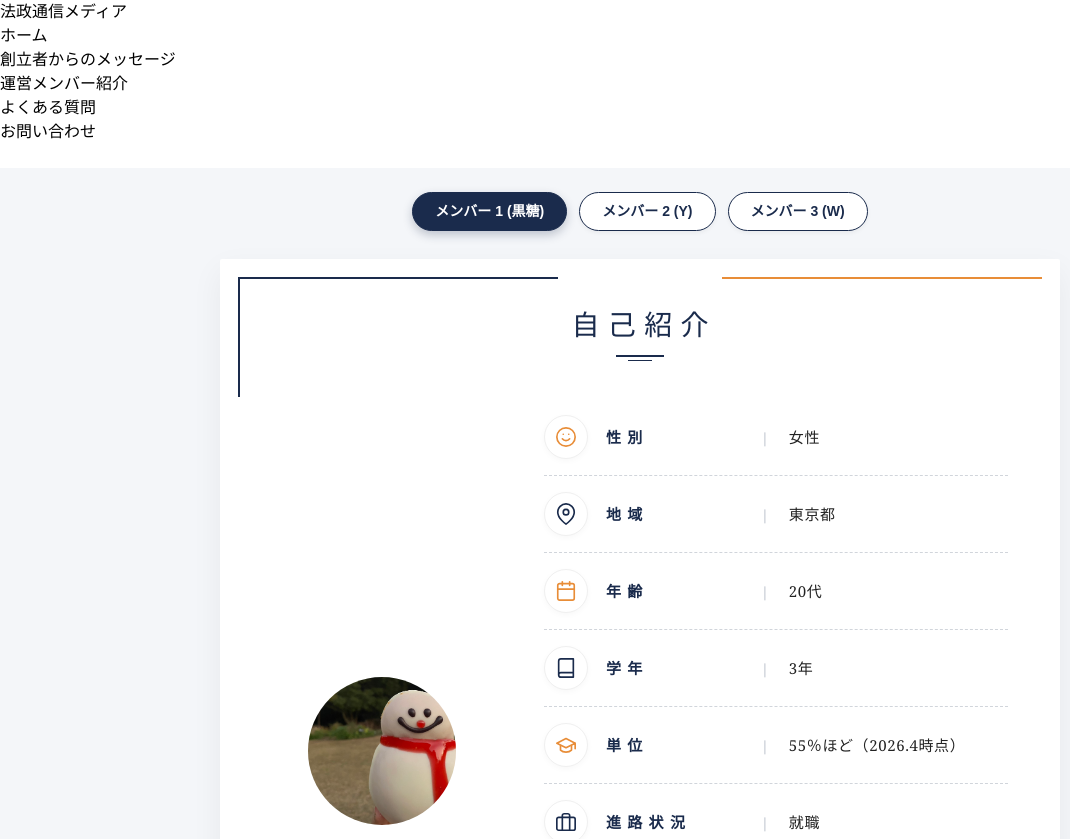
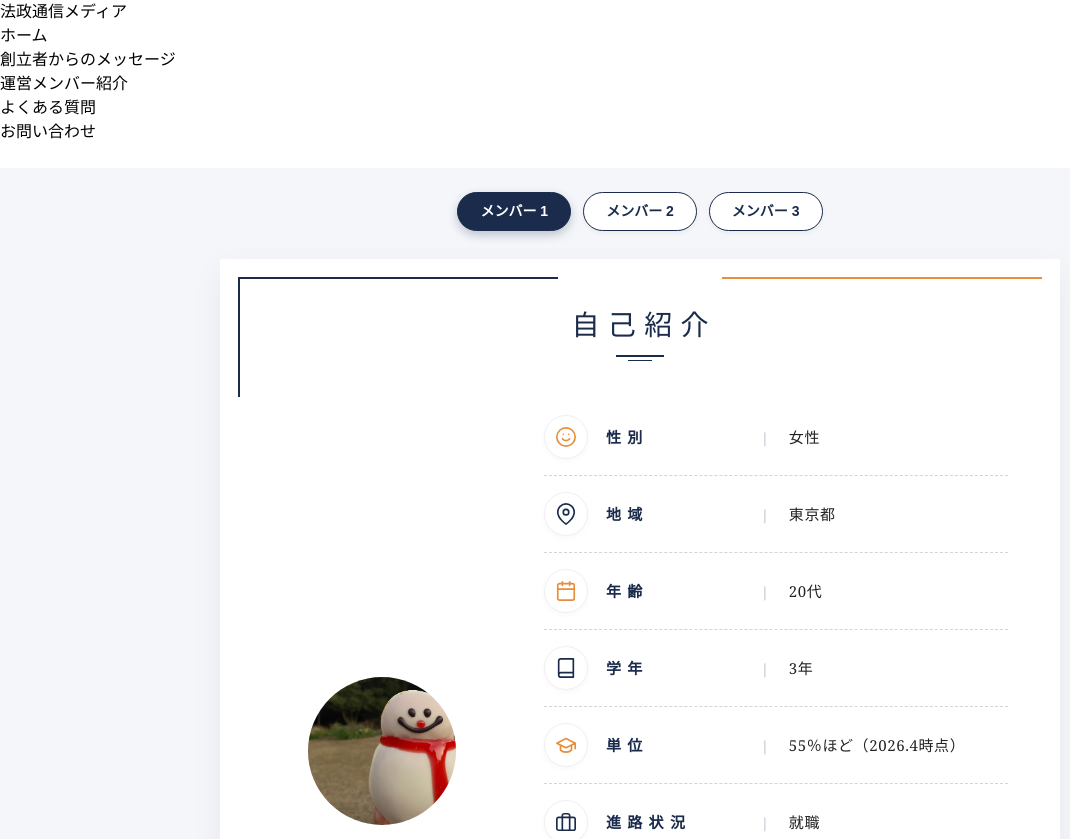
Before and after one commit to wata-0911/housei-media, a React (Vite) app: page /member in a window 1280 px wide. Shown: the top 839 px of the page, without its empty margins (0-1070 px from the left). Built offline with nearby package versions, Linux system fonts and the light colour scheme.

Commit message:
自己紹介ページの微調整

```diff
--- a/src/pages/member.jsx
+++ b/src/pages/member.jsx
@@ -68,7 +68,7 @@ const ProfileCard = () => {
             className={`select-btn ${index === currentMemberIndex ? 'active' : ''}`}
             onClick={() => setCurrentMemberIndex(index)}
           >
-            メンバー {index + 1} ({member.nickname})
+            メンバー {index + 1}
           </button>
         ))}
       </div>
```
